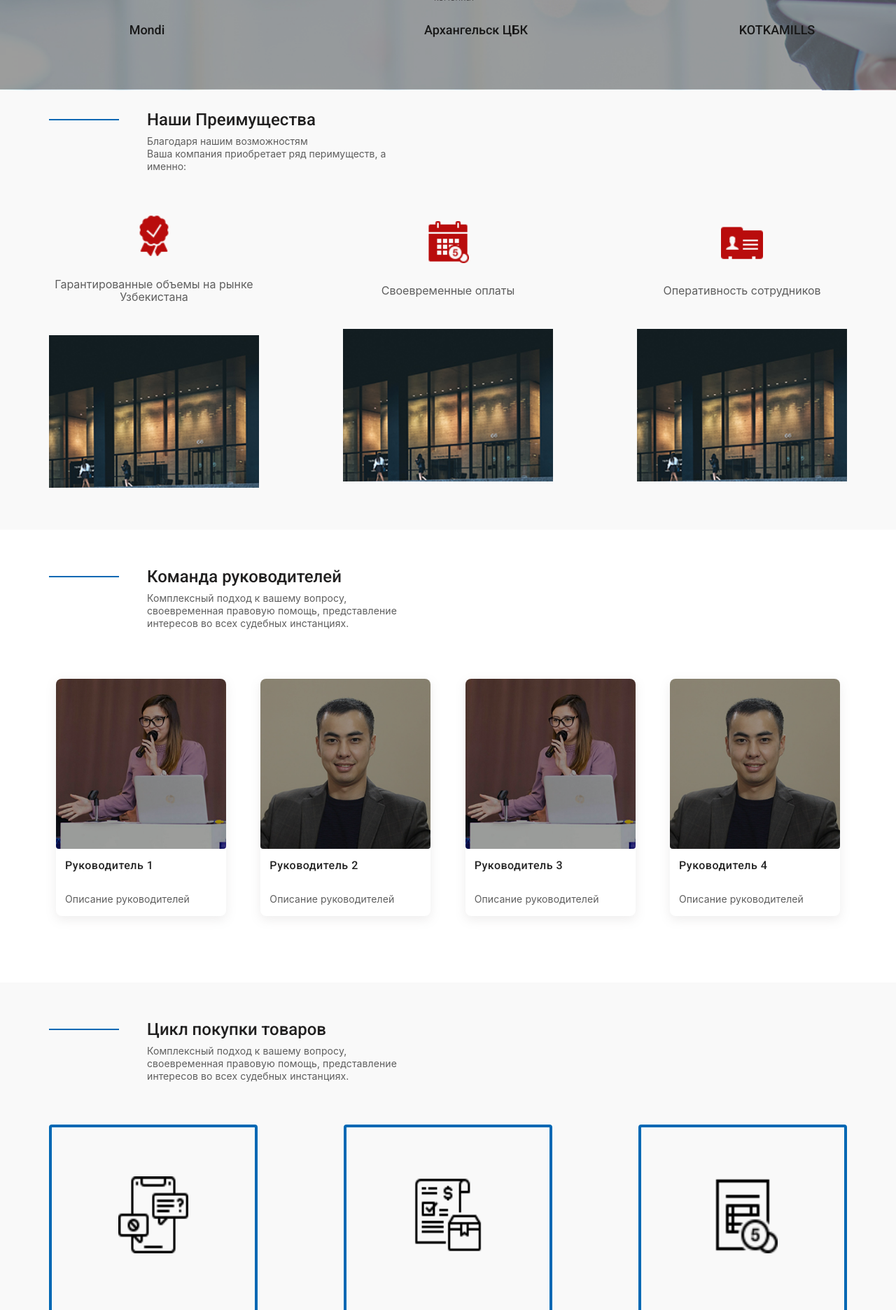
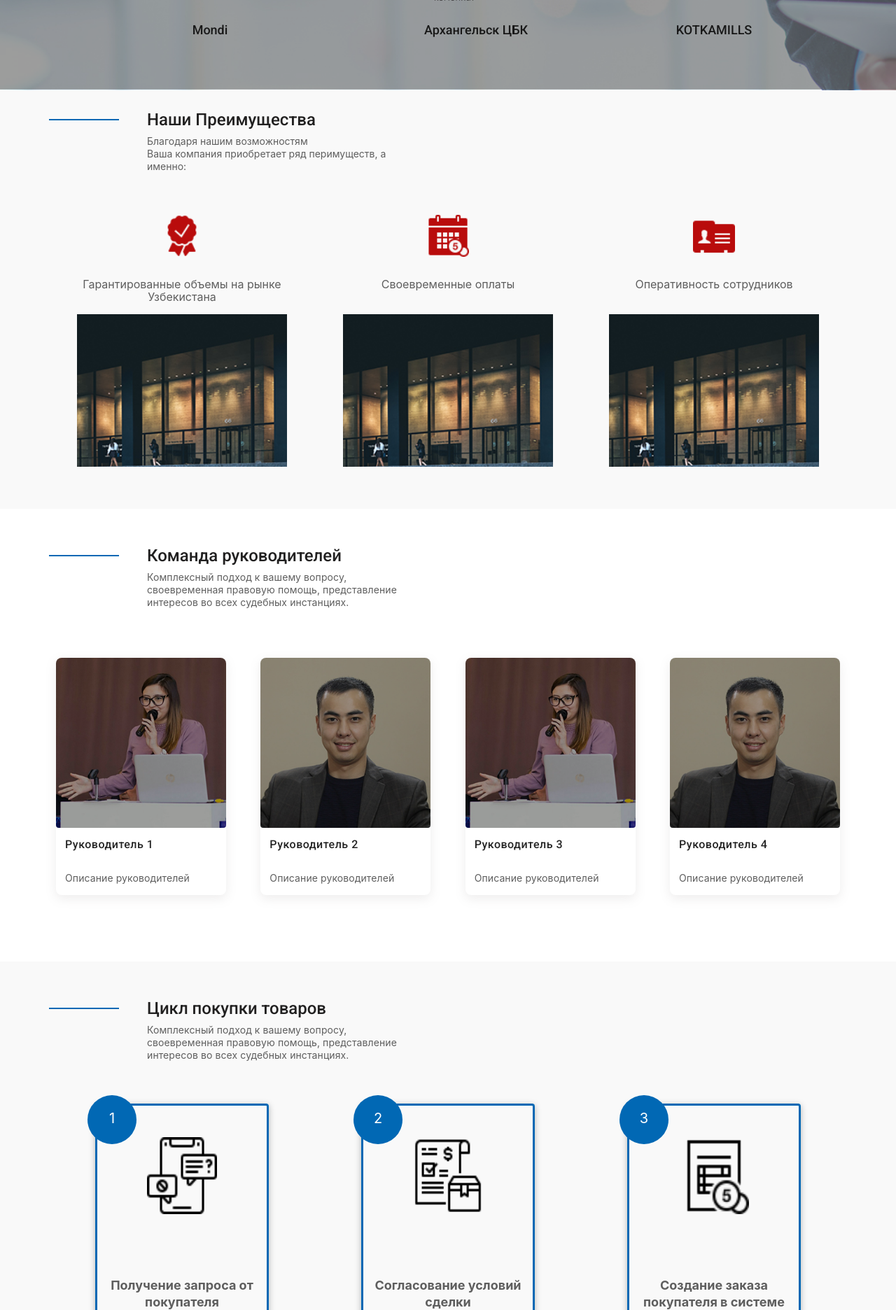
Before and after one commit to samlpes/poytaxtweb, a PHP site: page / in a window 1280 px wide. Shown: the part 4237-6109 px from the top of the page at 70% size. Run offline with PHP 8.4, Linux system fonts and the light colour scheme; some web fonts are replaced.

Commit message:
воцт

```diff
--- a/CSS/style.css
+++ b/CSS/style.css
@@ -205,7 +205,7 @@ header{
 
 .service{
     padding: 50px 0px 30px;
-    /* background: #f8f8f8; */
+
 }
 #b{
     background: #f9f9f9;
@@ -315,11 +315,12 @@ header{
 
 .service__items{
     display: flex;
-    justify-content: space-between;
+    justify-content: space-around;
     margin-bottom: 30px;
 }
 .service__item{
-    max-width: 360px;
+    max-width: 320px;
+    height: 200px;
     width: 100%;
     text-align: center;
     padding: 30px 0px 80px;
@@ -575,29 +576,32 @@ header{
 .adv{
     background: #f9f9f9;
     padding-top: 30px;
+    padding-bottom: 30px;
 }
-.adv .all .content{
+.adv__a{
+    text-align: center;
+    font-size: 16px;
+    width: 300px;
+}
+
+.adv__content{
     display: flex;
     position: relative;
     align-items: center;
     align-self: center;
-    justify-content: space-between;
+    justify-content: space-around;
 }
-.adv .all .content img{
+.adv__content img{
     width: 60px;
     margin-bottom: 30px;
 }
-.adv .all .content .a{
-    text-align: center;
-    /* margin-left: 50px */
-    font-size: 16px;
-    width: 300px;
+.adv__text{
+    height: 36px;
 }
 
-.adv .all .imag img{
-    width: 300px;
-    margin-top: 30px;
-    margin-bottom: 60px;
+.adv__imag{
+    max-width: 300px;
+    width: 100%;
 }
 
 /* consultation */
@@ -759,7 +763,7 @@ header{
     color: #181818;
     text-align: center;
     display: flex;
-    justify-content: space-between ! important;
+    justify-content: space-around ! important;
 }
 .advant-item{
     max-width: 200px;
@@ -790,26 +794,41 @@ header{
 
 .cycle__inner{
     display: flex;
-    justify-content: space-between;
+    justify-content: space-around;
 }
 
 .cycle__item{
-    /* max-width: 325px; */
-    height: 400px;
-    border: 4px solid #0168b4;
+    max-width: 255px;
+    height: 350px;
+    border: 3px solid #0168b4;
     border-radius: 4px;
-    padding: 70px 20px;
+    padding: 45px 1px;
+    box-shadow:  0 2px 10px rgba(0, 0, 0, 0.272);
+    position: relative;
 }
-.cycle__item:hover{
-    background: #0169b491;
+
+.cycle__circle{
+    position: absolute;
+    width: 70px;
+    height: 70px;
+    background: #0168b4;
+    border-radius: 50%;
+    text-align: center;
+    color: #fff;
+    font-size: 20px;
+    padding-top: 24px;
+    top: -15px;
+    left: -14px;
+    z-index: 0;
 }
+
 .c_inner{
     margin-top: 100px;
 }
 .cycle__blog-title{
-    font-size: 20px;
-    line-height: 26px;
-    width: 250px;
+    font-size: 18px;
+    line-height: 24px;
+    width: 240px;
     text-align: center;
     font-weight: bold;
     margin-top: 90px;
--- a/index.html
+++ b/index.html
@@ -416,6 +416,7 @@
 
         </div>
     </section>
+
     <section class="advant">
         <div class="container">
             <div class="advant__inner">
@@ -443,7 +444,7 @@
 
     <section class="adv">
         <div class="container">
-            <div class="all">
+            <div class="adv__all">
                     <div class="heading__top">
                         <div class="heading__title-box">
                             <div class="heading__title">
@@ -455,30 +456,29 @@
                             </div>
                         </div>
                     </div>
-                <div class="content">
-                    <div class="a">
+                <div class="adv__content">
+                    <div class="adv__a">
                         <img src="./IMG/icons/icons8-гарантия-50.png" alt="">
-                        <p>Гарантированные объемы
-                             на рынке Узбекистана</p>
-                             <div class="imag">
-                             <img src="./IMG/news-1.jpg" alt=""> </div>
+                        <p class="adv__text">Гарантированные объемы на рынке Узбекистана</p>
+                        <div class="adv__imag">
+                            <img src="./IMG/news-1.jpg" alt="" style="width: 300px;">
+                        </div>
                     </div>
-                    <div class="a">
+                    <div class="adv__a">
                         <img src="./IMG/icons/icons8-дата-оплаты-50.png" alt="">
-                        <p>Своевременные оплаты</p>
-                      <div class="imag">  <img src="./IMG/news-1.jpg" alt=""></div>
+                        <p class="adv__text">Своевременные оплаты</p>
+                        <div class="adv__imag">
+                            <img src="./IMG/news-1.jpg" alt="" style="width: 300px;">
+                        </div>
                     </div>
-                    <div class="a">
+                    <div class="adv__a">
                         <img src="./IMG/icons/icons8-карточка-контакта-50.png" alt="">
-                        <p>Оперативность сотрудников</p>
-                        <div class="imag">  <img src="./IMG/news-1.jpg" alt=""></div>
+                        <p class="adv__text">Оперативность сотрудников</p>
+                        <div class="adv__imag">
+                            <img src="./IMG/news-1.jpg" alt="" style="width: 300px;">
+                        </div>
                     </div>
                 </div>
-                <!-- <div class="imag">
-                    <img src="./IMG/news-1.jpg" alt="">
-                    <img src="./IMG/news-1.jpg" alt="">
-                    <img src="./IMG/news-1.jpg" alt="">
-                </div> -->
             </div>
         </div>
     </section>
@@ -561,6 +561,7 @@
             </div>
             <div class="cycle__inner">
                 <div class="cycle__item">
+                    <div class="cycle__circle">1</div>
                     <div class="cycle__images">
                         <img src="IMG/icons/request (2).png" alt="" style="height: 110px; width: 100px;">
                     </div>
@@ -569,6 +570,7 @@
                     </h4>
                 </div>
                 <div class="cycle__item">
+                    <div class="cycle__circle">2</div>
                     <div class="cycle__images">
                         <img src="IMG/icons/order.png" alt="" style="height: 110px; width: 100px;">
                     </div>
@@ -577,19 +579,18 @@
                     </h4>
                 </div>
                 <div class="cycle__item">
+                    <div class="cycle__circle">3</div>
                     <div class="cycle__images" >
                         <img src="IMG/icons/счет-фактура.png" alt="" style="height: 110px; width: 100px;">
                     </div>
                     <h4 class="cycle__blog-title">
                         Создание заказа покупателя в системе
                     </h4>
-                    <p class="cycle__blog-text">
-
-                    </p>
                 </div>
             </div>
             <div class="cycle__inner c_inner">
                 <div class="cycle__item">
+                    <div class="cycle__circle">4</div>
                     <div class="cycle__images">
                         <img src="IMG/icons/финансовый-договор.png" alt="" style="height: 110px; width: 100px;">
                     </div>
@@ -598,17 +599,16 @@
                     </h4>
                 </div>
                 <div class="cycle__item">
+                    <div class="cycle__circle">5</div>
                     <div class="cycle__images">
                         <img src="IMG/icons/заключение-договора.png" alt="" style="height: 110px; width: 95px;">
                     </div>
                     <h4 class="cycle__blog-title">
                         Оформление документов (5 минут)
                     </h4>
-                    <p class="cycle__blog-text">
-
-                    </p>
                 </div>
                 <div class="cycle__item">
+                    <div class="cycle__circle">6</div>
                     <div class="cycle__images">
                         <img src="IMG/icons/deal.png" alt="" style="height: 110px; width: 100px;">
                     </div>
```
